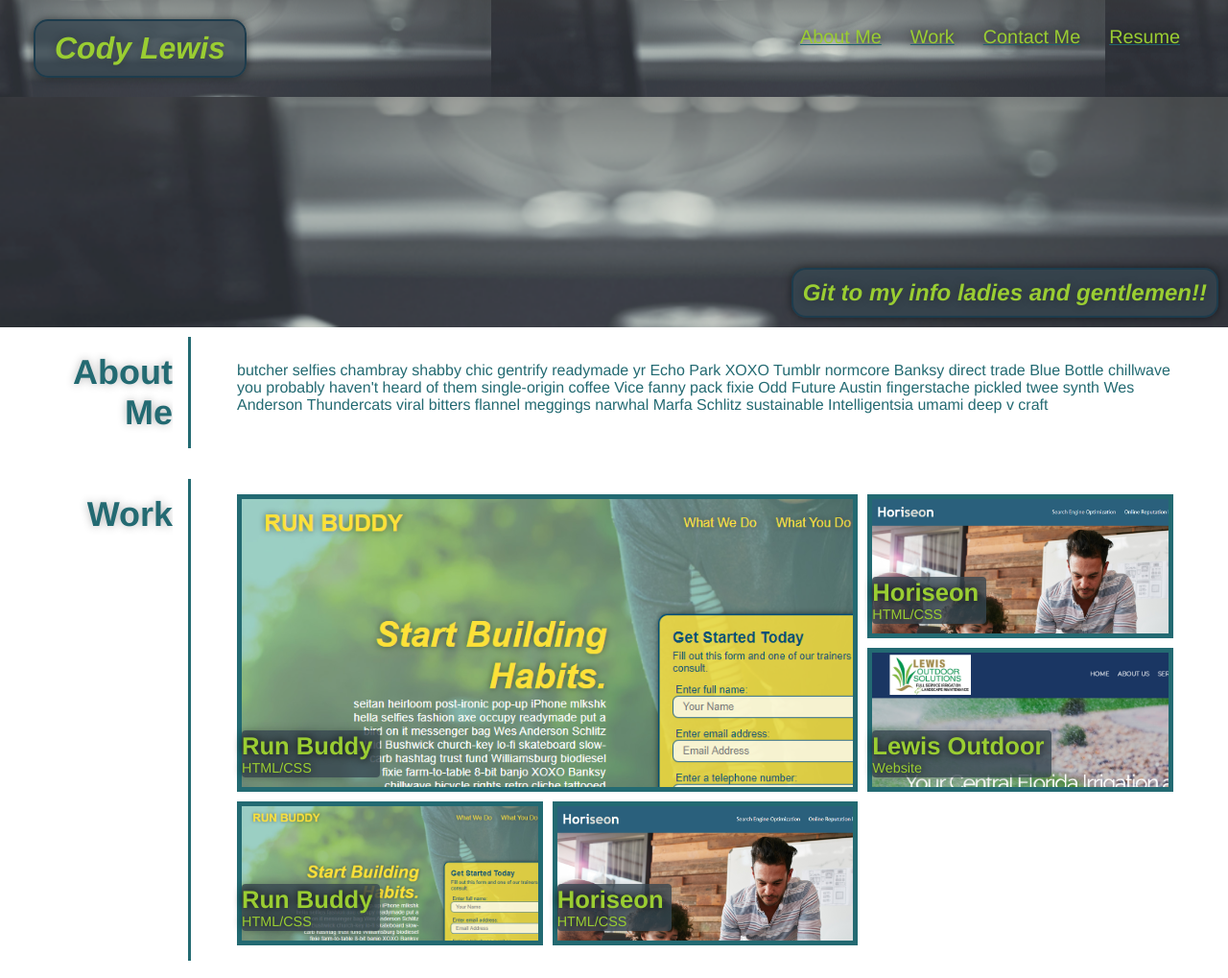
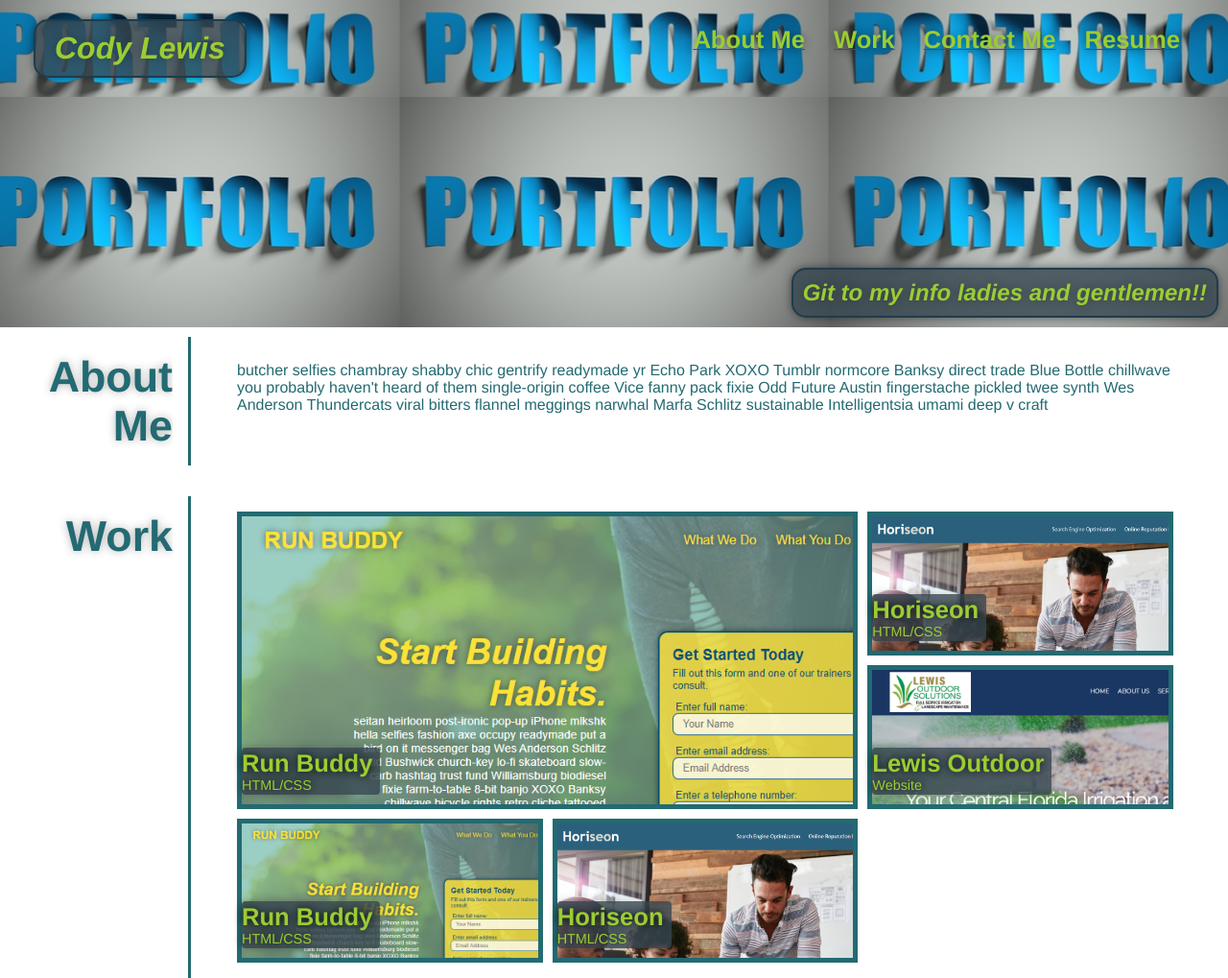
Before and after one commit to lewisoutdoorllc/portfolio, a plain HTML site: page index.html in a window 1280 px wide. Shown: the top 1019 px of the page at 96% size. Drawn offline with Linux system fonts and the light colour scheme.

```diff
--- a/assets/css/style.css
+++ b/assets/css/style.css
@@ -28,7 +28,7 @@
 
 /* Begin header */
 header {
-    background-image: url('../images/sl23.png');
+    background-image: url('../images/Port-1.jpg');
     display: flex;
     position: -webkit-sticky;
     top: 0;
@@ -36,7 +36,8 @@ header {
     flex-wrap: wrap;
     padding: 20px 35px;
     background-attachment: fixed;
-    background-position: 80%;
+    background-position: center;
+    position: sticky;
     z-index: 9999;
   }
 
@@ -73,8 +74,8 @@ header {
 
   header nav ul li a {
     padding: 10px 15px;
-    font-weight: lighter;
-    font-size: 1.55vw;
+    font-weight: bold;
+    font-size: 2vw;
     text-shadow: 0 0 10px rgba(0, 0, 0, 0.5);
   }
 
@@ -98,10 +99,8 @@ header {
     justify-content: center;
     flex-wrap: wrap;
     position: sticky;
-    background-image: url('../images/sl23.png');
-    background-size: cover;
+    background-image: url('../images/Port-1.jpg');
     background-position: center;
-    background-position: 80%;
     min-height: 30vh;
   }
 
@@ -146,7 +145,7 @@ header {
 /* HEADER TWO */
 
 .wrapper-for-main h2 {
-   font-size: 36px;
+   font-size: 3.5vw;
    text-align: end;
    overflow: auto;
    text-shadow: 0 0 10px rgba(0, 0, 0, 0.3);
@@ -183,6 +182,7 @@ header {
     padding: 2px 8px 2px 0;
     text-shadow: 0 0 10px rgba(0, 0, 0, 1.0);
     box-shadow: 0 0 10px rgba(0, 0, 0, 0.2);
+    min-width: 0px;
   }
 
   .grid-wrapper div {
@@ -284,7 +284,7 @@ header {
   font-family: cursive;
   font-style: italic;
   font-weight: bold;
-  font-size: 20px;
+  font-size: 2vw;
   color: var(--tertiary-color);
   text-shadow: 0 0 10px rgba(0, 0, 0, 0.3);
 }
```
Also changed, not shown: assets/images/Port-1.jpg (added).
